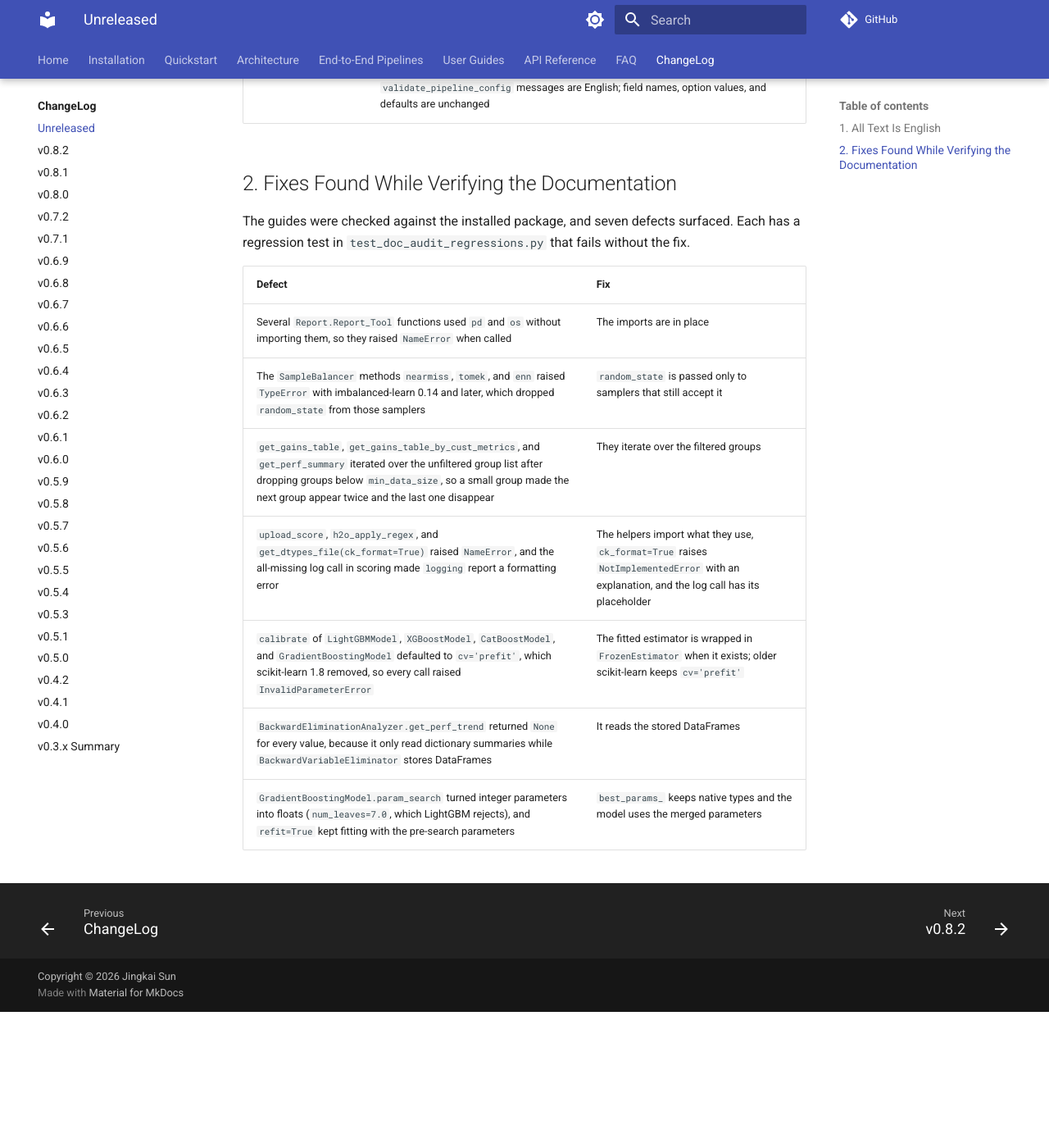
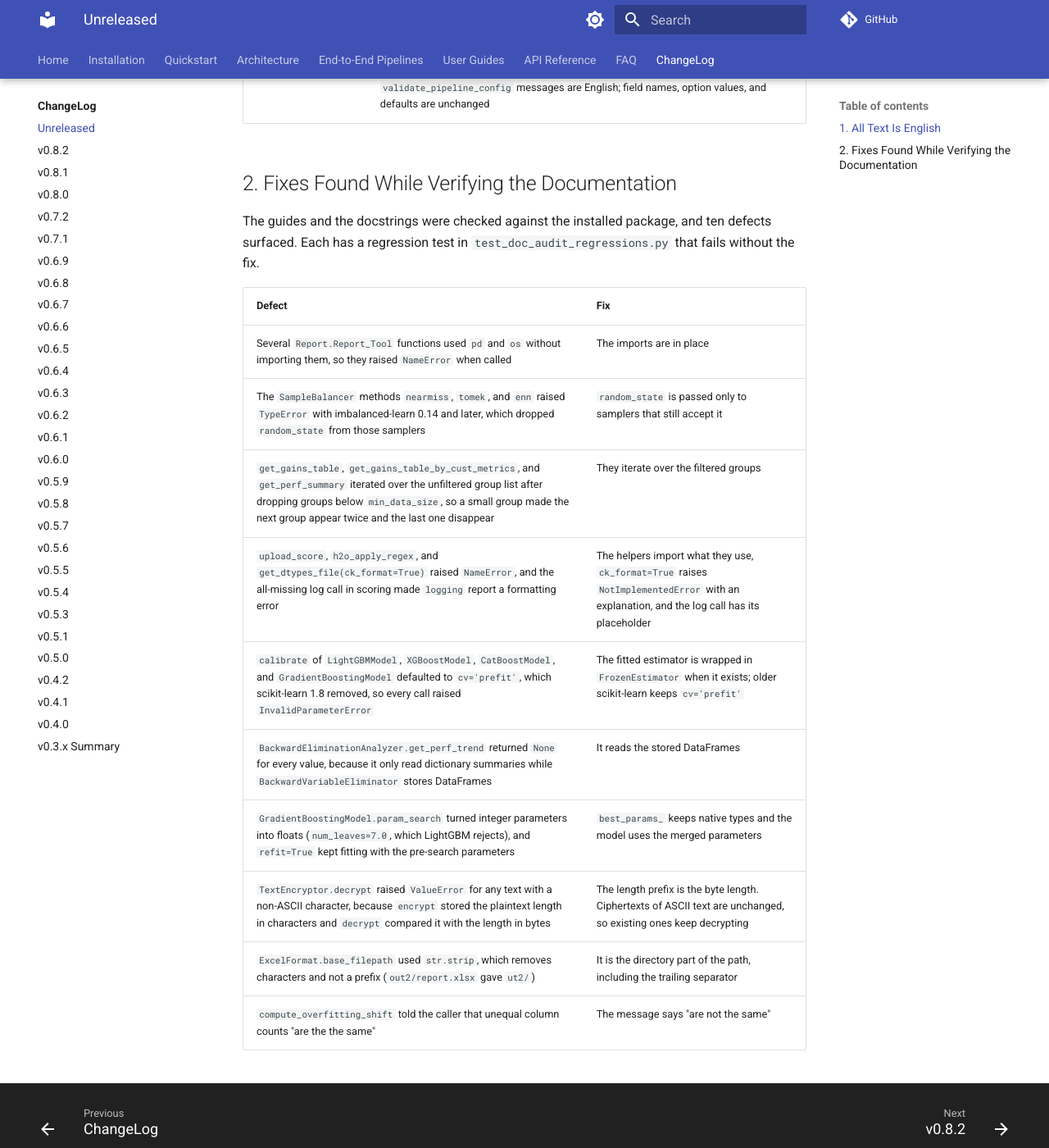
Before and after one commit to Kyle-J-Sun/SuperModelingFactory_doc, an MkDocs documentation site: the page built from docs/changelog/unreleased.md, in a window 1280 px wide and 1400 px high, scrolled down 918 px. Shown: the whole window at 82% size. Built offline with MkDocs 1.6.1 and Material for MkDocs 9.7.7, drawn with Linux system fonts in a browser that asks for light colours; comment, search, counter and statistics services are not loaded; before the commit the page ends 2152 px from its top, so only the background shows below that.

Commit message:
docs: add the TextEncryptor, ExcelFormat and compute_overfitting_shift fixes to the Unreleased notes
Co-Authored-By: Claude Sonnet 5.5 <noreply@anthropic.com>
Claude-Session: https://claude.ai/code/session_01QhWkFn8EeZV7rvRHV85fAy

```diff
--- a/docs/changelog/unreleased.md
+++ b/docs/changelog/unreleased.md
@@ -20,7 +20,7 @@ Every docstring, comment, and user-visible string is English, and the four repos
 
 ## 2. Fixes Found While Verifying the Documentation
 
-The guides were checked against the installed package, and seven defects surfaced. Each has a regression test in `test_doc_audit_regressions.py` that fails without the fix.
+The guides and the docstrings were checked against the installed package, and ten defects surfaced. Each has a regression test in `test_doc_audit_regressions.py` that fails without the fix.
 
 | Defect | Fix |
 |---|---|
@@ -31,3 +31,6 @@ The guides were checked against the installed package, and seven defects surface
 | `calibrate` of `LightGBMModel`, `XGBoostModel`, `CatBoostModel`, and `GradientBoostingModel` defaulted to `cv='prefit'`, which scikit-learn 1.8 removed, so every call raised `InvalidParameterError` | The fitted estimator is wrapped in `FrozenEstimator` when it exists; older scikit-learn keeps `cv='prefit'` |
 | `BackwardEliminationAnalyzer.get_perf_trend` returned `None` for every value, because it only read dictionary summaries while `BackwardVariableEliminator` stores DataFrames | It reads the stored DataFrames |
 | `GradientBoostingModel.param_search` turned integer parameters into floats (`num_leaves=7.0`, which LightGBM rejects), and `refit=True` kept fitting with the pre-search parameters | `best_params_` keeps native types and the model uses the merged parameters |
+| `TextEncryptor.decrypt` raised `ValueError` for any text with a non-ASCII character, because `encrypt` stored the plaintext length in characters and `decrypt` compared it with the length in bytes | The length prefix is the byte length. Ciphertexts of ASCII text are unchanged, so existing ones keep decrypting |
+| `ExcelFormat.base_filepath` used `str.strip`, which removes characters and not a prefix (`out2/report.xlsx` gave `ut2/`) | It is the directory part of the path, including the trailing separator |
+| `compute_overfitting_shift` told the caller that unequal column counts "are the the same" | The message says "are not the same" |
```
Also changed, not shown: docs/changelog/index.md (+1 -1 lines).
